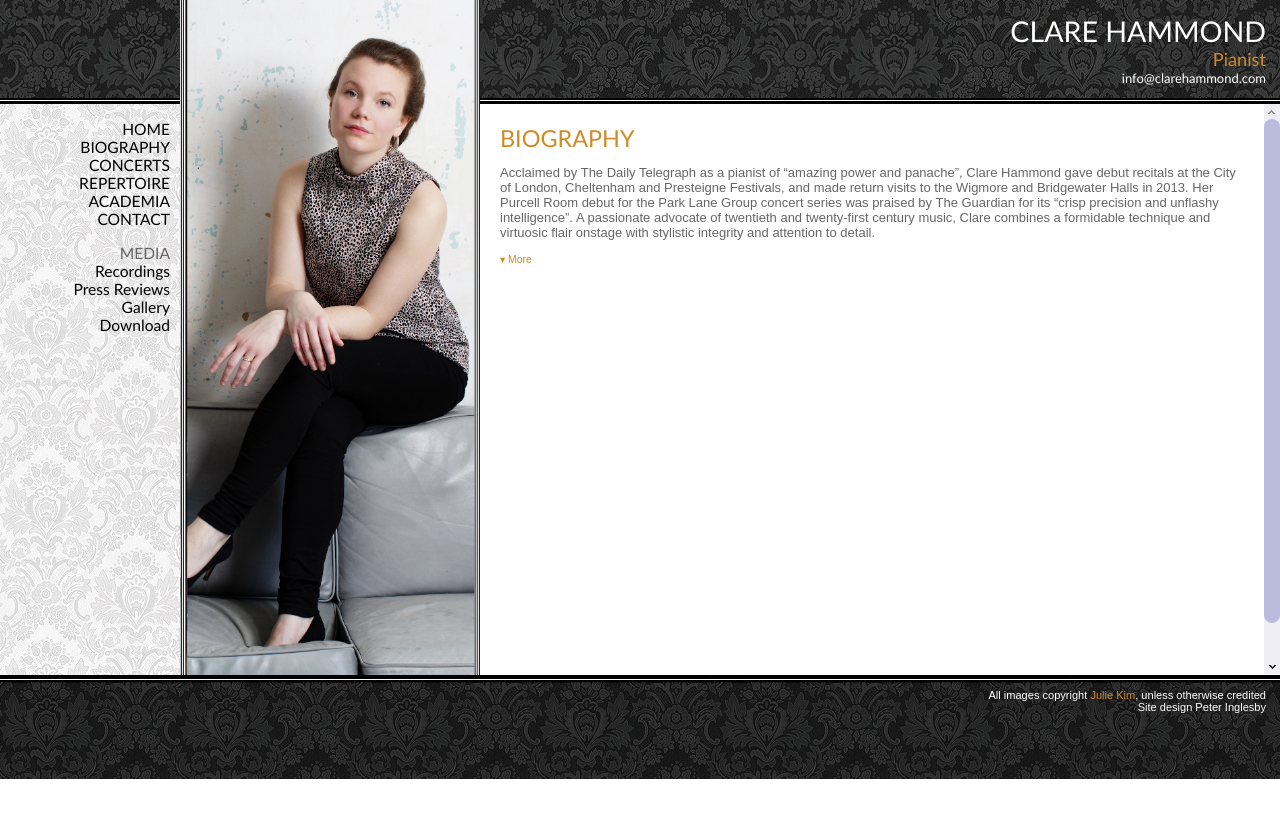
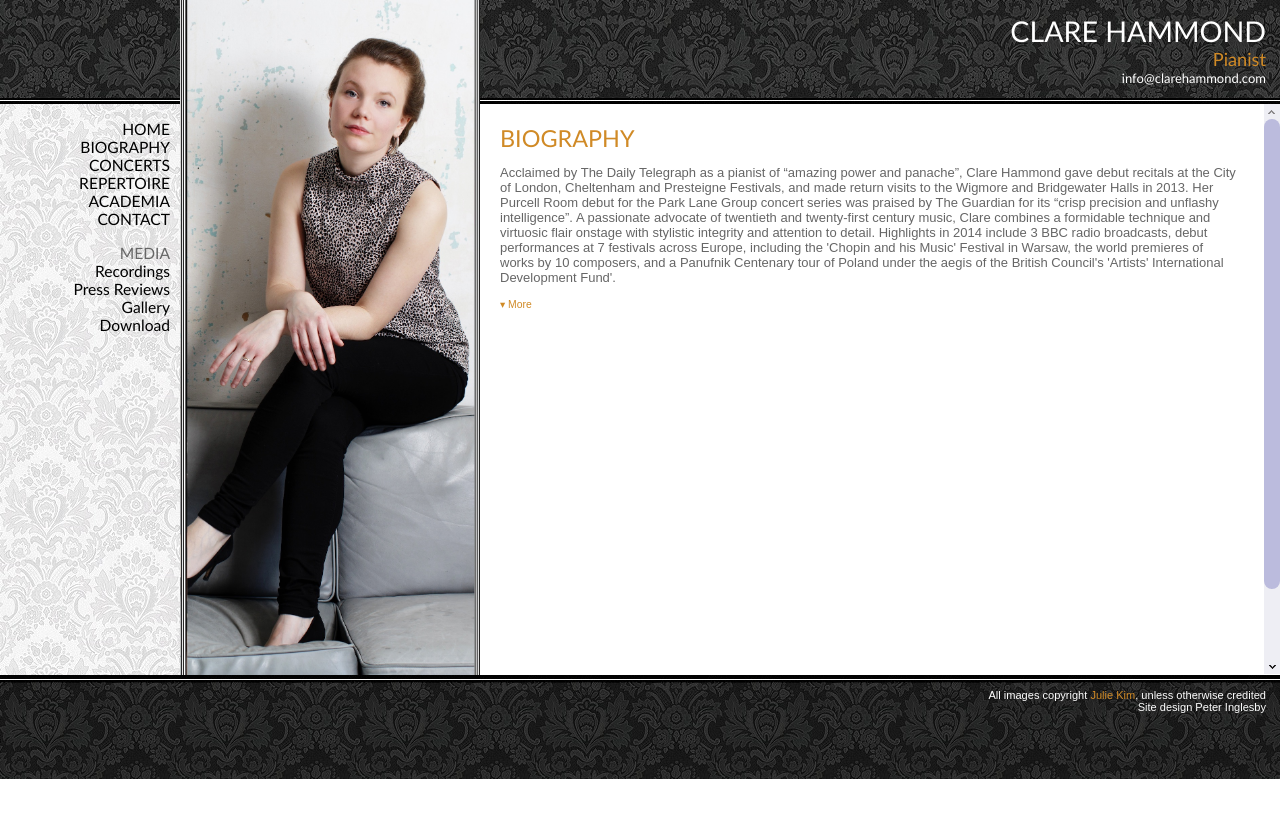
Before and after one commit to hammonc/clarehammond.com, a Jekyll site: the page built from biography.html, in a window 1280 px wide. Shown: the top 818 px of the page. Built offline with Jekyll 4.4.1, drawn with Linux system fonts in a browser that asks for light colours.

Commit message:
biog update

```diff
--- a/biography.html
+++ b/biography.html
@@ -5,7 +5,7 @@ image: biog.jpg
 
 <h3 class="page-heading">BIOGRAPHY</h3>
 
-<p> Acclaimed by The Daily Telegraph as a pianist of “amazing power and panache”, Clare Hammond gave debut recitals at the City of London, Cheltenham and Presteigne Festivals, and made return visits to the Wigmore and Bridgewater Halls in 2013. Her Purcell Room debut for the Park Lane Group concert series was praised by The Guardian for its “crisp precision and unflashy intelligence”. A passionate advocate of twentieth and twenty-first century music, Clare combines a formidable technique and virtuosic flair onstage with stylistic integrity and attention to detail.</p>
+<p> Acclaimed by The Daily Telegraph as a pianist of “amazing power and panache”, Clare Hammond gave debut recitals at the City of London, Cheltenham and Presteigne Festivals, and made return visits to the Wigmore and Bridgewater Halls in 2013. Her Purcell Room debut for the Park Lane Group concert series was praised by The Guardian for its “crisp precision and unflashy intelligence”. A passionate advocate of twentieth and twenty-first century music, Clare combines a formidable technique and virtuosic flair onstage with stylistic integrity and attention to detail. Highlights in 2014 include 3 BBC radio broadcasts, debut performances at 7 festivals across Europe, including the 'Chopin and his Music' Festival in Warsaw, the world premieres of works by 10 composers, and a Panufnik Centenary tour of Poland under the aegis of the British Council's 'Artists' International Development Fund'.</p>
 
 <div class="concealed">
 <p>Clare released her debut CD for Prima Facie Records in 2012, and appeared on BBC Radio 3’s ‘In Tune’ to promote the disc. In 2013 her BBC recording of the six études by Unsuk Chin was broadcast on Radio 3’s ‘Hear and Now’ while her recital at the Wigmore Hall in 2012 was featured on ‘Live in Concert’. Her performance that evening of Le Tombeau de Couperin by Ravel was chosen as one of their classical highlights for the month and later broadcast on Radio 4 in the Netherlands. Highlights in 2013 included the premieres of works by Kenneth Hesketh, Ed Hughes, Robert Saxton and Robert Peate, three BBC broadcasts and two discs for BIS records; one of the complete solo piano works of Andrzej and Roxanna Panufnik and the other of études by Unsuk Chin, Karol Szymanowski, Nikolai Kapustin and Sergei Lyapunov. The Guardian wrote of her performance of Ken Hesketh’s Horae at the Cheltenham Festival that she ‘displayed its scintillating passagework and poetic calm with great flair’.</p>
```
Also changed, not shown: 2 other files.
